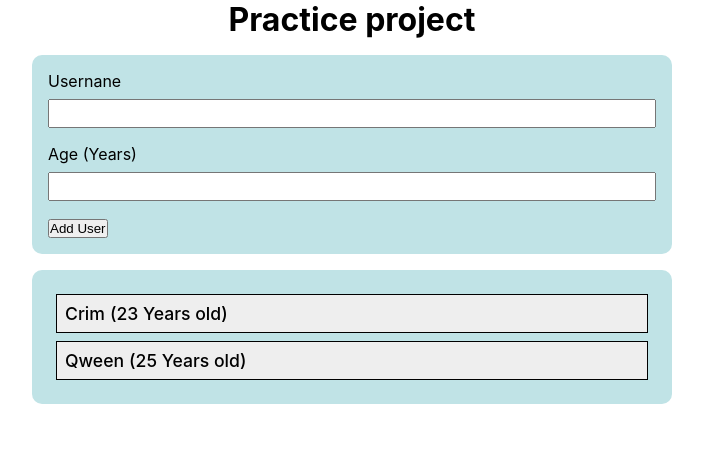
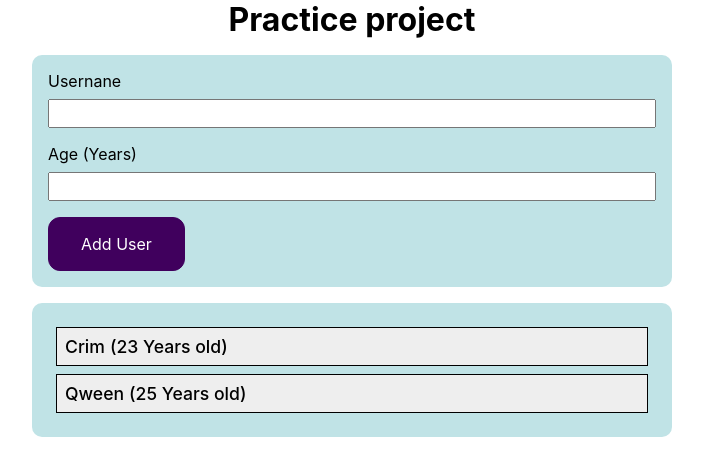
Before and after one commit to kinly19/Practice-Project-Adding-new-users, a React (Create React App) app: page / in a window 1280 px wide. Shown: the top 476 px of the page, without its empty margins (288-991 px from the left). Built offline with nearby package versions, Linux system fonts and the light colour scheme.

Commit message:
UserForm.js import and use of Button component

```diff
--- a/src/components/NewUser/UserForm.js
+++ b/src/components/NewUser/UserForm.js
@@ -2,6 +2,7 @@ import {useState} from 'react';
 import './UserForm.scss';
 import Card from '../UI/Card';
 import ErrorModal from '../UI/ErrorModal';
+import Button from '../UI/Button';
 
 
 const UserForm = ({onSaveUserData}) => {
@@ -75,7 +76,7 @@ const UserForm = ({onSaveUserData}) => {
               onChange={AgeChangeHandler}
               />
             </div>
-            <button>Add User</button>
+            <Button>Add User</Button>
           </div>
         </form>
       </Card>
```
